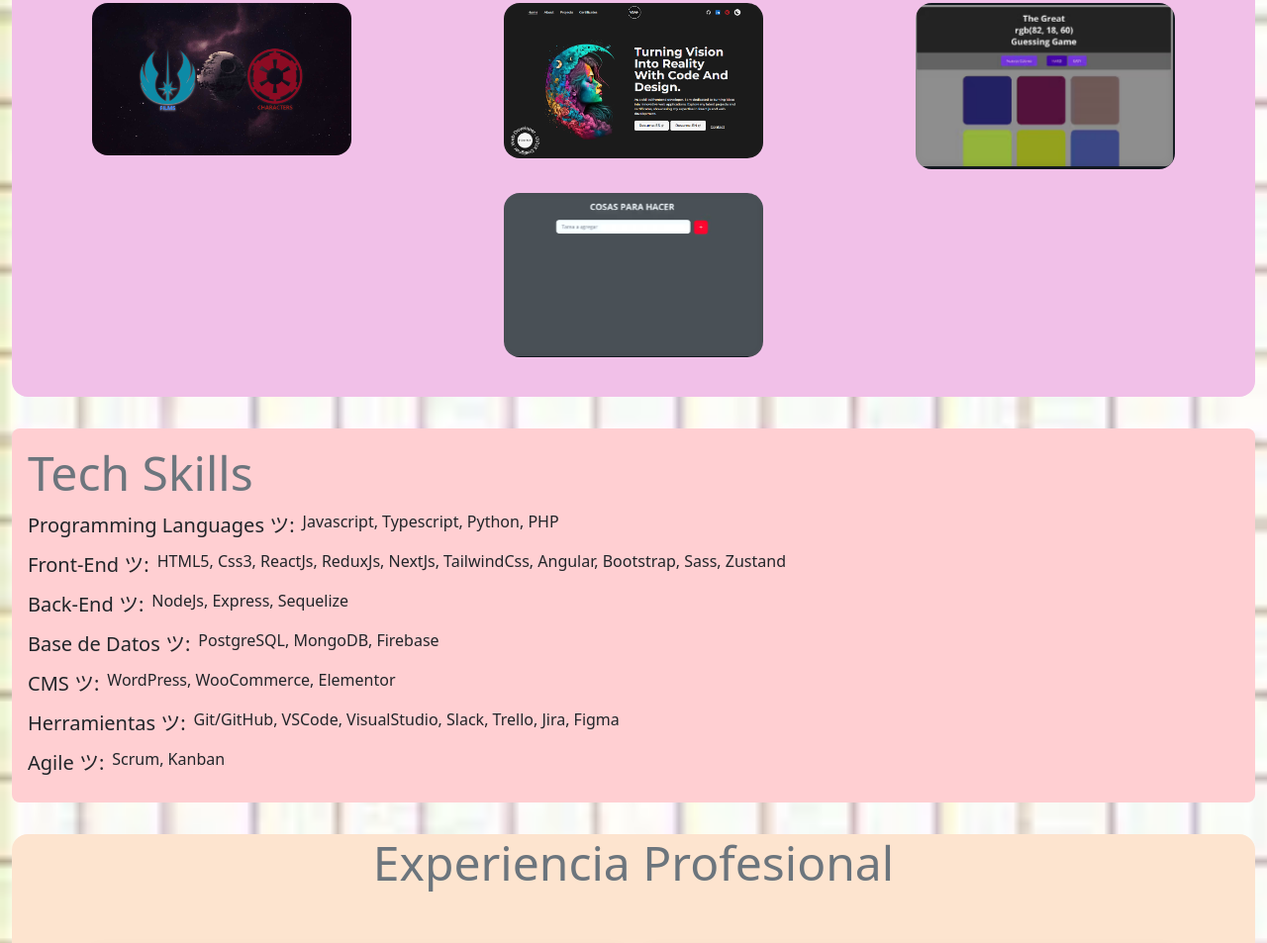
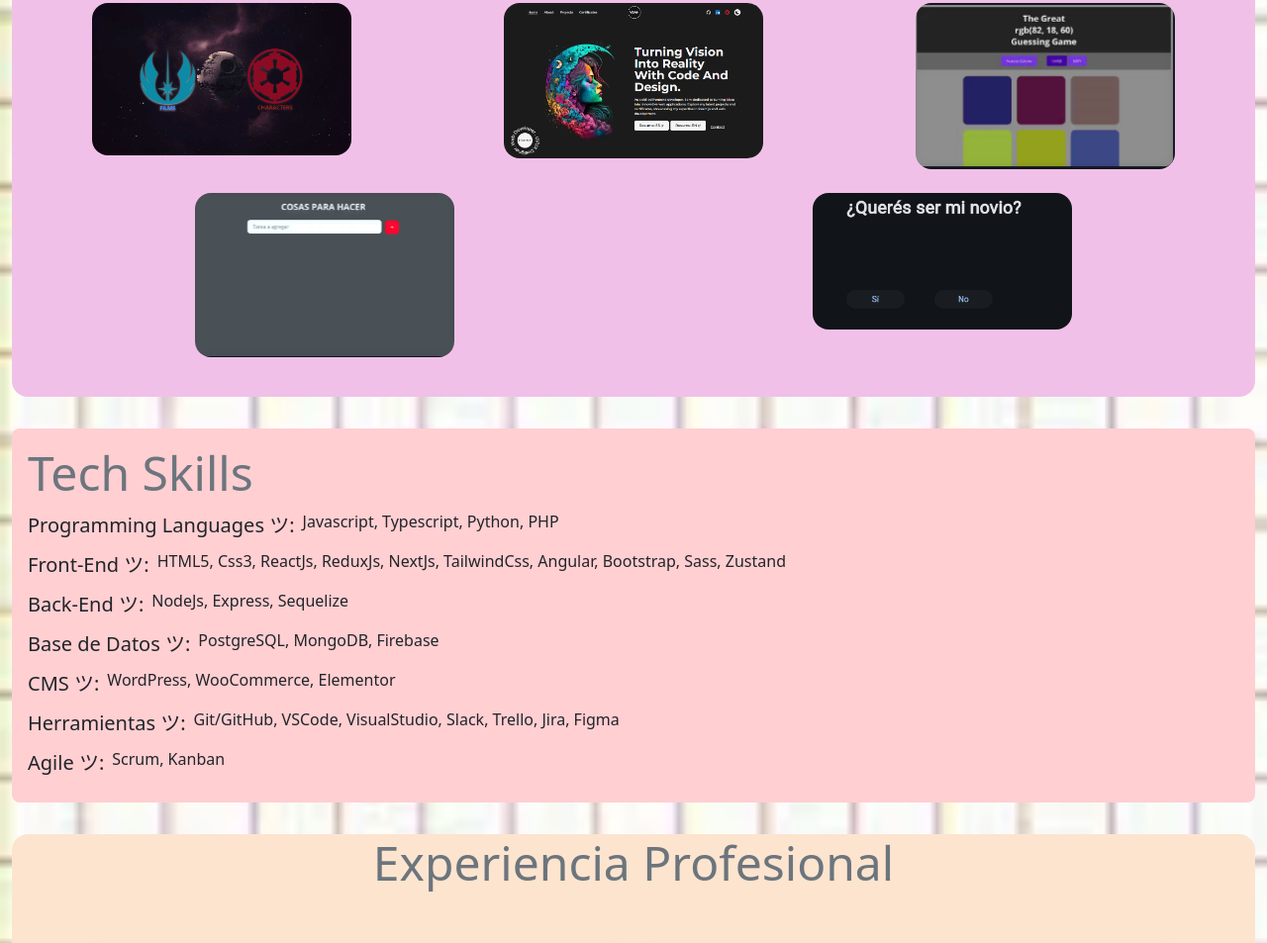
Before and after one commit to VioleHours/Portfolio-MediaPila, a plain HTML site: page index.html in a window 1280 px wide. Shown: the part 919-1872 px from the top of the page at 99% size. Drawn offline with nearby package versions, Linux system fonts and the light colour scheme.

Commit message:
propuesta proyecto

```diff
--- a/index.html
+++ b/index.html
@@ -108,6 +108,12 @@
                         <a href="https://todolist-violetahours.netlify.app/" target="_blank">
                             <img class="col-8 image-hover borde"
                             src="./assets/todolist.png">
+                        </a>
+                    </div>
+                    <div class="col-12 col-md-4 text-center mb-4">
+                        <a href="https://propuesta-broma.onrender.com/" target="_blank">
+                            <img class="col-8 image-hover borde"
+                            src="./assets/propuesta.png">
                         </a>
                     </div>
                 </div>
```
Also changed, not shown: assets/propuesta.png (added).
